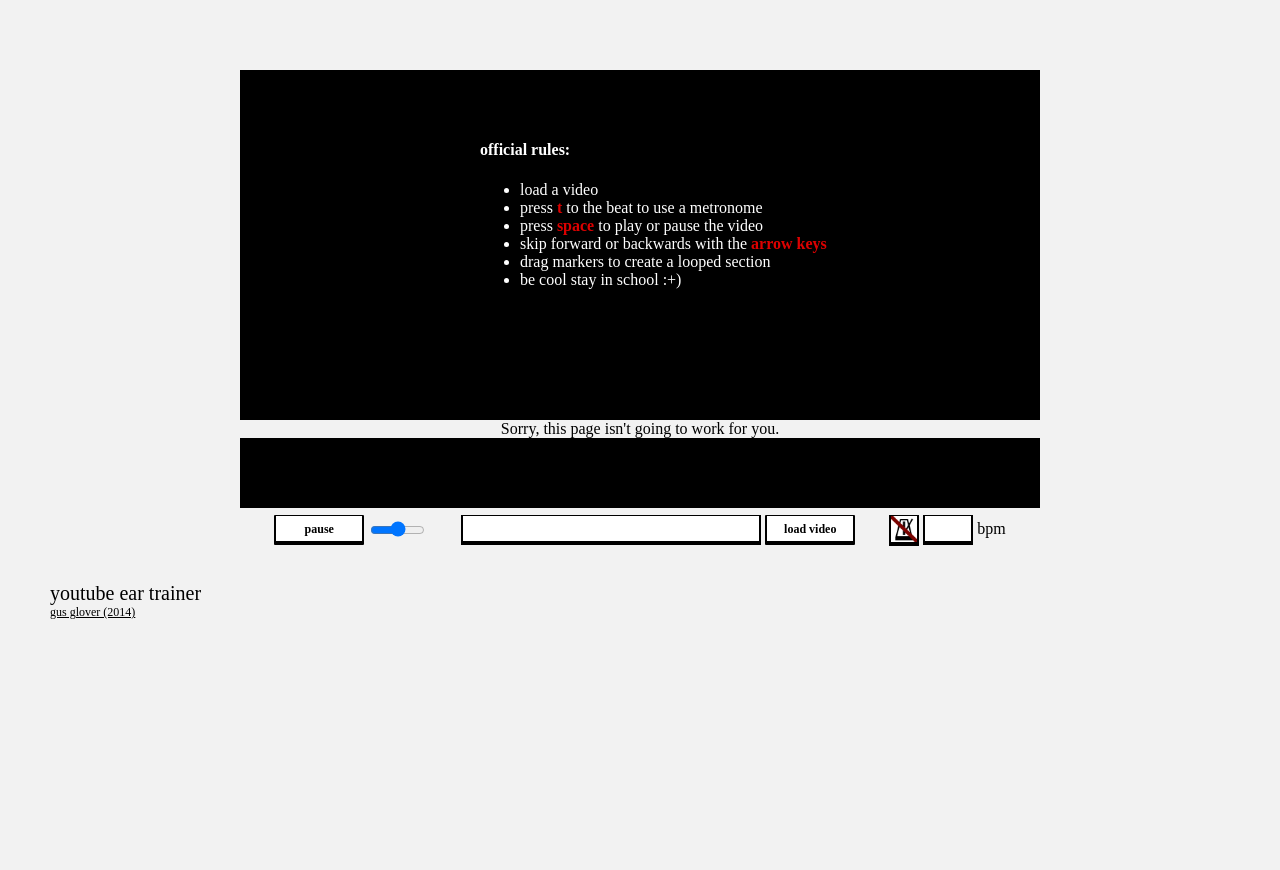
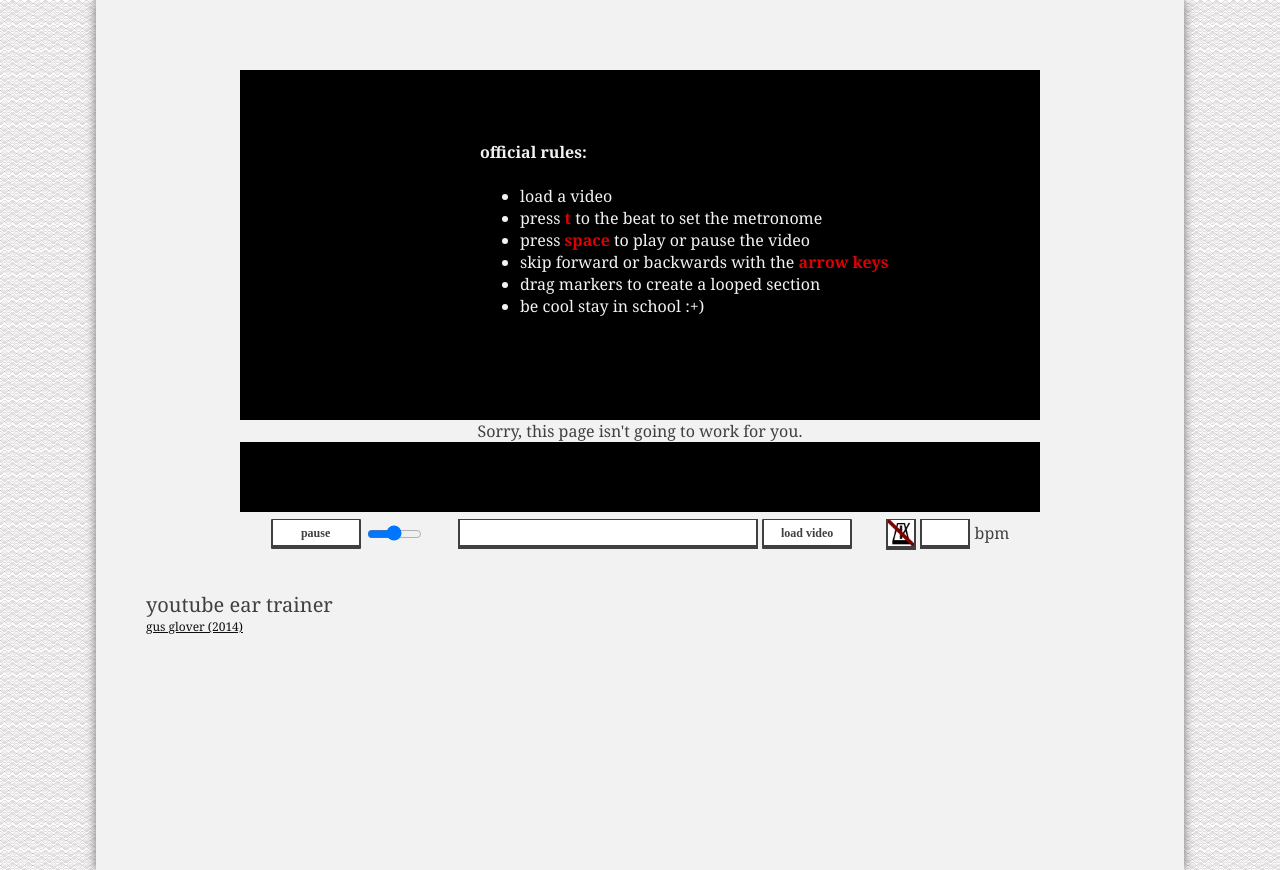
Before and after one commit to gglover/ear-trainer, a plain HTML site: page index.html in a window 1280 px wide. Before the commit the page ends 800 px from the top, so only its background shows below. Drawn offline with nearby package versions, Linux system fonts and the light colour scheme.

Commit message:
he got no style, he got no grace, this kong has a funny face

```diff
--- a/ear_train.css
+++ b/ear_train.css
@@ -1,12 +1,19 @@
 body {
-	background-color: #F2F2F2;
 	margin: 0;
 	overflow: hidden;
+	background-image: url('images/pattern-c0rz.png');
+	font-family: Georgia;
+	color: #404040;
 }
 
 #content {
+	background-color: #F2F2F2;
 	text-align: center;
-	margin-top: 70px;
+	padding-top: 70px;
+	margin: auto;
+	width: 85%;
+	height: 100%;
+	box-shadow: 0px 0px 10px #707070;
 }
 
 #player-container {
@@ -30,8 +37,8 @@ iframe {
 	width: 800px;
 	height: 300px;
 	background-color: black;
-	color: white;
 	padding-top: 50px;
+	color: #F2F2F2;
 	text-align: left;
 }
 
@@ -72,7 +79,7 @@ input[type="text"] {
 
 input, button, #disable-metronome {
 	height: 30px;
-	border: solid 2px #000000;
+	border: solid 2px #404040;
 	border-width:  1px 2px 4px 2px;
 	vertical-align: middle;
 }
@@ -86,7 +93,7 @@ button {
 	border-radius: 1px;
 	font: 12px serif;
 	font-weight:bold;
-	color: black;
+	color: #404040;
 	background: white;
 	width: 90px;
 	cursor: pointer;
@@ -127,10 +134,11 @@ button {
 footer {
 	font-size: 20px;
 	padding: 0px 50px;
-	margin-top: 35px;
+	margin-top: 40px;
+	text-align: left;
 }
 
 #credits a {
 	font-size: 12px;
-	color: black;
+	color: #0F0F0F;
 }
--- a/et_view.js
+++ b/et_view.js
@@ -96,7 +96,7 @@ var ETV = {
 
 	_isSliderSelected: function(e) {
 		var time = ETV._getSliderTime(e);
-		return (Math.abs(time - ETM.sectionStart) < 1.5 || Math.abs(time - ETM.sectionEnd) < 1);
+		return (Math.abs(time - ETM.sectionStart) < 2.5 || Math.abs(time - ETM.sectionEnd) < 2.5);
 	},
 
 	_getSliderTime: function(e) {
--- a/index.html
+++ b/index.html
@@ -20,7 +20,7 @@
 					<h4>official rules:</h4>
 						<ul>
 							<li>load a video</li>
-							<li>press <span class="control">t</span> to the beat to use a metronome</li>
+							<li>press <span class="control">t</span> to the beat to set the metronome</li>
 							<li>press <span class="control">space</span> to play or pause the video</li>
 							<li>skip forward or backwards with the <span class="control">arrow keys</span></li>
 							<li>drag markers to create a looped section</li>
@@ -49,10 +49,10 @@
 					bpm
 				</div>
 			</div>
+			<footer>
+				<div id="app-name">youtube ear trainer</div>
+				<div id="credits"><a href="http://www.gus-glover.com">gus glover (2014)</a></div>
+			</footer>
 		</div>
-		<footer>
-			<div id="app-name">youtube ear trainer</div>
-			<div id="credits"><a href="http://www.gus-glover.com">gus glover (2014)</a></div>
-		</footer>
 	</body>
 </html>
```
Also changed, not shown: images/pattern-c0rz.png (added).
